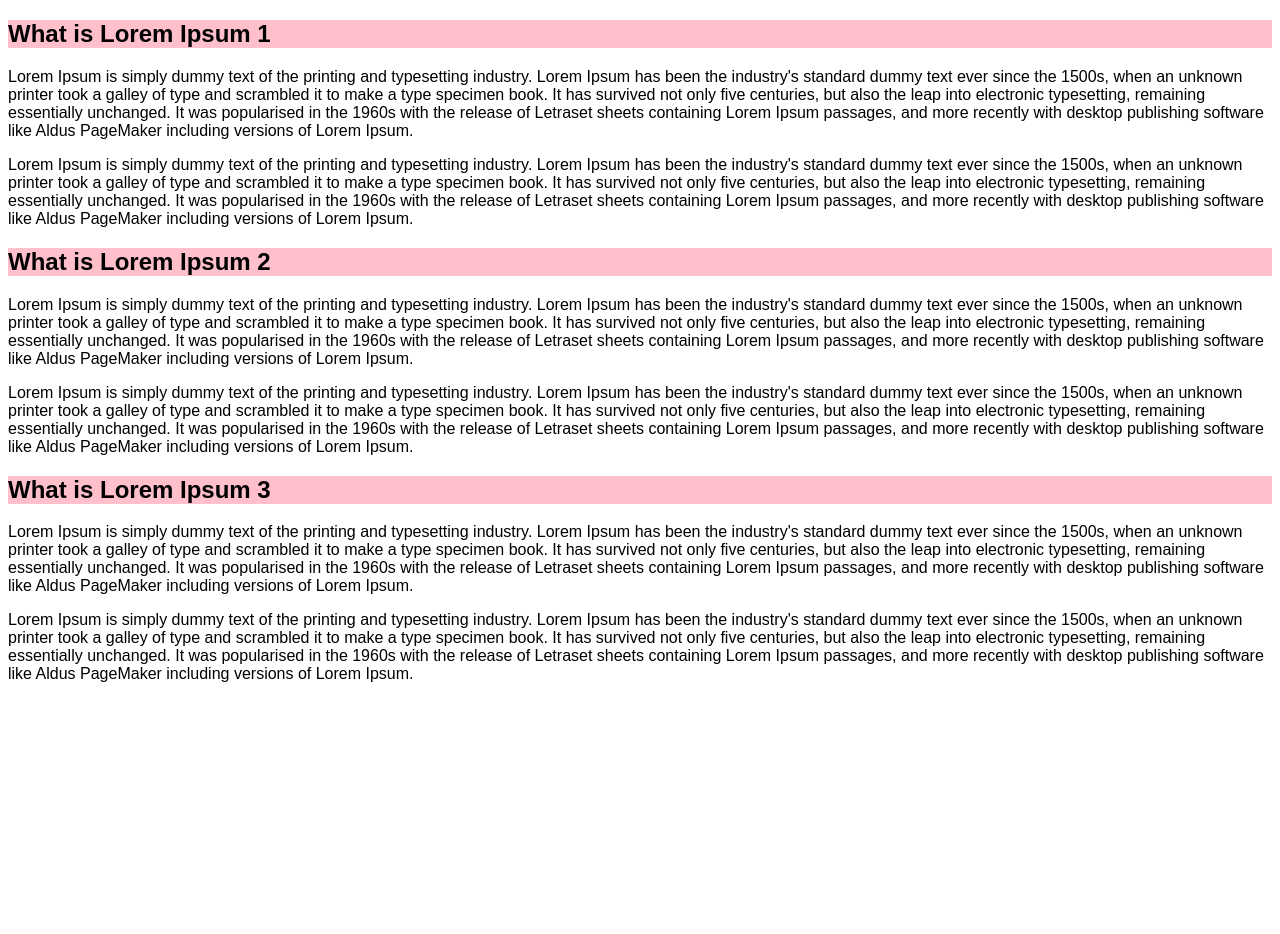
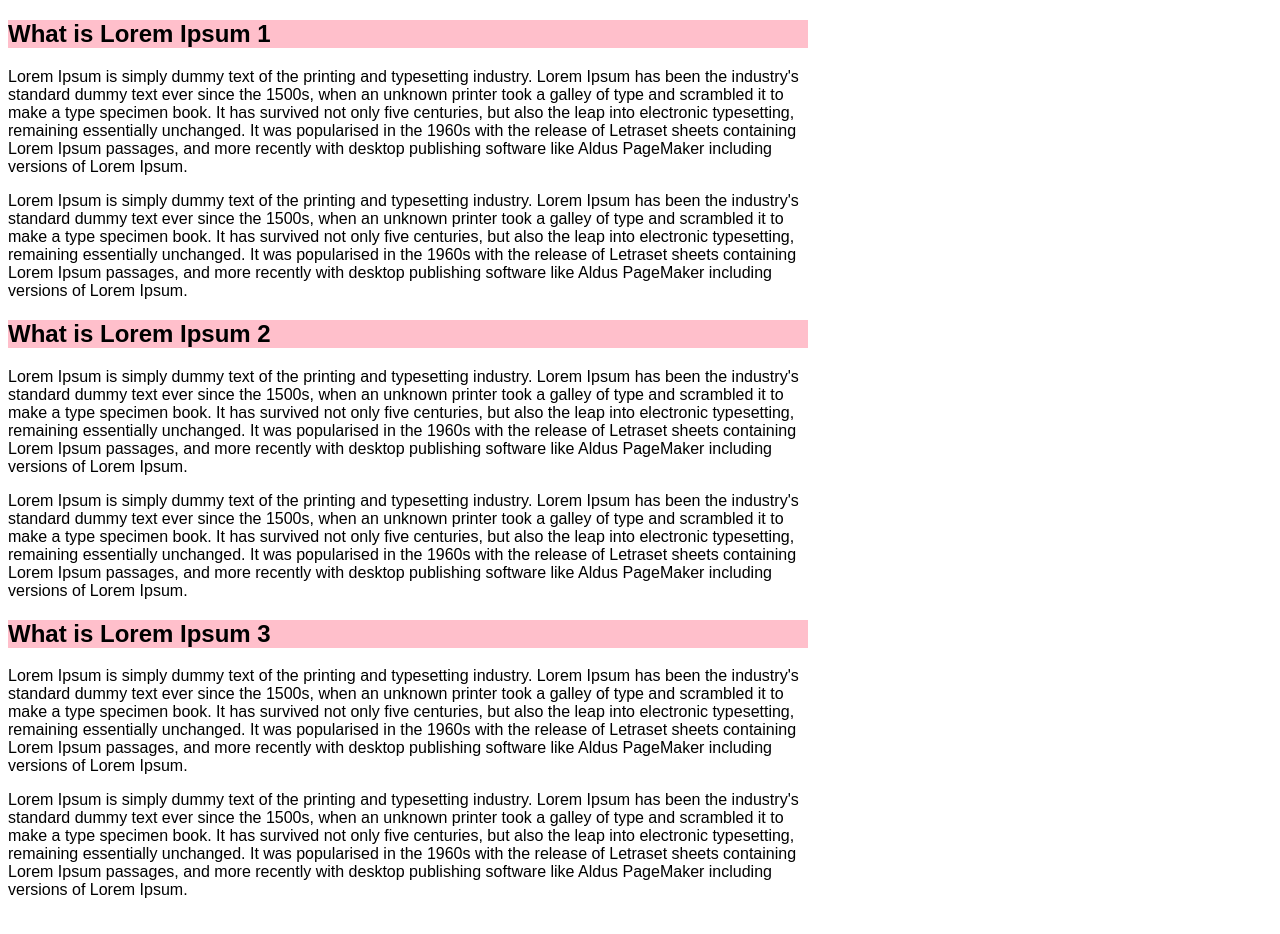
Before and after one commit to Mad-Deuce/ICH_FE_HW, a plain HTML site: page index.html in a window 1280 px wide. Drawn offline with Linux system fonts and the light colour scheme.

Commit message:
release 1.1

```diff
--- a/styles/style.css
+++ b/styles/style.css
@@ -4,10 +4,7 @@
 
 body {
     height: 2000px;
-}
-
-.block-container{
-    /* position: sticky; */
+    width: 800px;
 }
 
 .block-title{
@@ -15,7 +12,3 @@ body {
     position: sticky;
     top: 0;
 }
-
-.block-p{
-
-}
```
